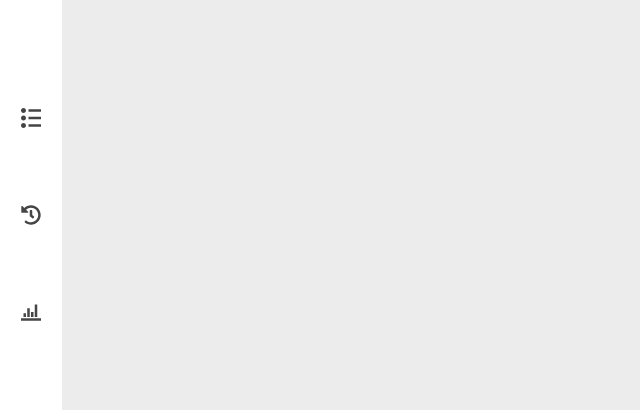
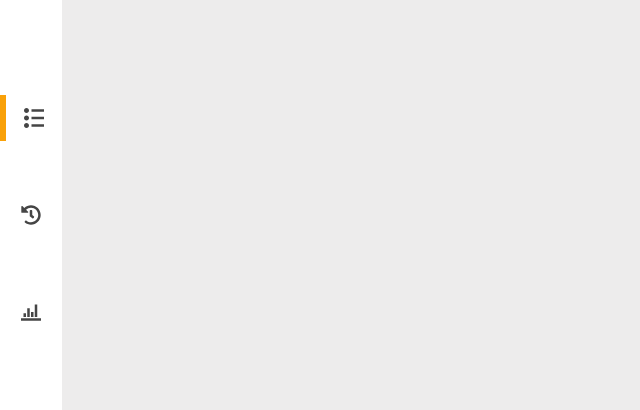
Before and after one commit to ZounMedia/shoppingify, a Next.js app in the folder client/: page / in a window 1280 px wide. Shown: the part 185-595 px from the top of the page, without its empty margins (0-640 px from the left). Built offline with nearby package versions, Linux system fonts and the light colour scheme.

Commit message:
add toggle functionality to nav items

```diff
--- a/client/src/common/styles/SideNav.module.scss
+++ b/client/src/common/styles/SideNav.module.scss
@@ -25,6 +25,19 @@
     justify-content: space-around;
     align-items: center;
     height: 290px;
+    width: 100%;
+
+    .navItem {
+      display: flex;
+      justify-content: center;
+      align-items: center;
+      height: 46px;
+      width: 100%;
+
+      &.active {
+        border-left: 6px solid #f9a109;
+      }
+    }
   }
 
   .cart {
--- a/client/src/modules/nav/SideNav.tsx
+++ b/client/src/modules/nav/SideNav.tsx
@@ -1,37 +1,56 @@
 import { AiFillHeart, AiOutlineShoppingCart } from "react-icons/ai";
 import { ImList2, ImStatsBars } from "react-icons/im";
 import { NavTabs, handleNavTab } from "./navSlice";
+import { useAppDispatch, useAppSelector } from "@app/hooks";
 
 import { FC } from "react";
 import { FaHistory } from "react-icons/fa";
 import styles from "@styles/SideNav.module.scss";
-import { useAppDispatch } from "@app/hooks";
 
 const SideNav: FC = () => {
   const dispatch = useAppDispatch();
+  const currentTab = useAppSelector((state) => state.nav.currentTab);
   return (
     <div className={styles.container}>
       <div className={styles.logo}>
         <AiFillHeart color="#F9A109" />
       </div>
       <div className={styles.navItems}>
+        <div
+          className={`${styles.navItem} ${
+            currentTab === NavTabs.shoppingList ? styles.active : ""
+          }`}
+        >
           <ImList2
             onClick={() => dispatch(handleNavTab(NavTabs.shoppingList))}
             color="#454545"
             size={20}
           />
+        </div>
 
+        <div
+          className={`${styles.navItem} ${
+            currentTab === NavTabs.shoppingHistory ? styles.active : ""
+          }`}
+        >
           <FaHistory
             onClick={() => dispatch(handleNavTab(NavTabs.shoppingHistory))}
             color="#454545"
             size={20}
           />
+        </div>
 
+        <div
+          className={`${styles.navItem} ${
+            currentTab === NavTabs.shoppingStats ? styles.active : ""
+          }`}
+        >
           <ImStatsBars
             onClick={() => dispatch(handleNavTab(NavTabs.shoppingStats))}
             color="#454545"
             size={20}
           />
+        </div>
       </div>
       <div className={styles.cart}>
         <AiOutlineShoppingCart color="white" size={20} />
```
Lines whose indentation alone changed are shown as unchanged.
